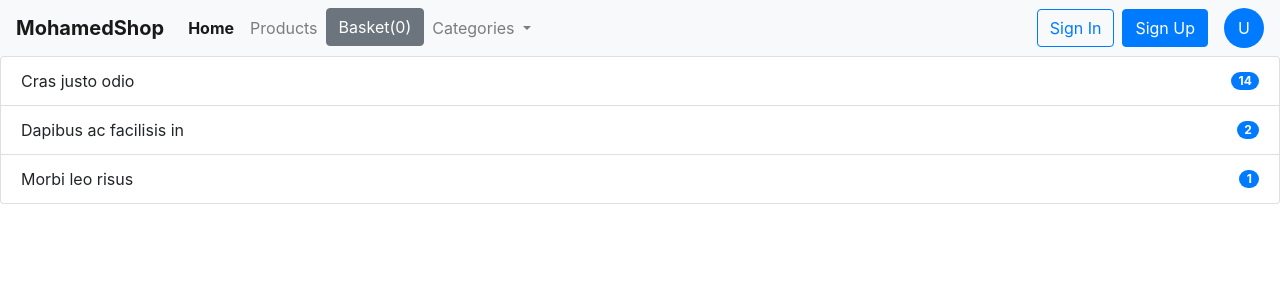
After one commit to MohamedAmhal/final_project_alx_backend_SE, a Django app: page /checkout in a window 1280 px wide. The commit adds this page. Shown: the top 300 px of the page. Run offline with Django 5.2, Linux system fonts and the light colour scheme; some libraries are stand-ins or nearby versions.

```diff
--- /dev/null
+++ b/web_ecommerce/shop/templates/shop/checkout.html
@@ -0,0 +1,24 @@
+{% extends "shop/base.html" %}
+
+{% block content %}
+
+<div class="row">
+    <div class="col-md-12">
+        <ul class="list-group">
+            <li class="list-group-item d-flex justify-content-between align-items-center">
+              Cras justo odio
+              <span class="badge badge-primary badge-pill">14</span>
+            </li>
+            <li class="list-group-item d-flex justify-content-between align-items-center">
+              Dapibus ac facilisis in
+              <span class="badge badge-primary badge-pill">2</span>
+            </li>
+            <li class="list-group-item d-flex justify-content-between align-items-center">
+              Morbi leo risus
+              <span class="badge badge-primary badge-pill">1</span>
+            </li>
+          </ul>
+    </div>
+</div>
+
+{% endblock %}
--- a/web_ecommerce/shop/templates/shop/index.html
+++ b/web_ecommerce/shop/templates/shop/index.html
@@ -100,6 +100,9 @@
             panierString += document.getElementById("aa"+x).innerHTML +" =>Qte :" + basket[x] + "</br>";
             index += 1;
         }
+
+        panierString += "<a href='/checkout' class='btn btn-primary'>Checkout</a>";
+
         $('[data-toggle="popover"]').popover()
         document.getElementById('basket').setAttribute('data-content', panierString);
     };
--- a/web_ecommerce/shop/urls.py
+++ b/web_ecommerce/shop/urls.py
@@ -1,8 +1,9 @@
 from django.urls import path
-from shop.views import index, details
+from shop.views import index, details, Checkout
 
 urlpatterns = [
     path('', index, name='Home'),
     path('<int:id_pro>', details, name='details'), #this url is dynamic one it change if the product change
+    path('checkout', Checkout, name='checkout'),
 
 ]
--- a/web_ecommerce/shop/views.py
+++ b/web_ecommerce/shop/views.py
@@ -22,3 +22,8 @@ def index(request):
 def details(request, id_pro):
     product_object = Product.objects.get(id = id_pro)
     return render(request, 'shop/details_product.html', {'product_object' : product_object})
+
+
+# create the second veiw checkout:
+def Checkout(request):
+    return render(request, 'shop/checkout.html')
```
